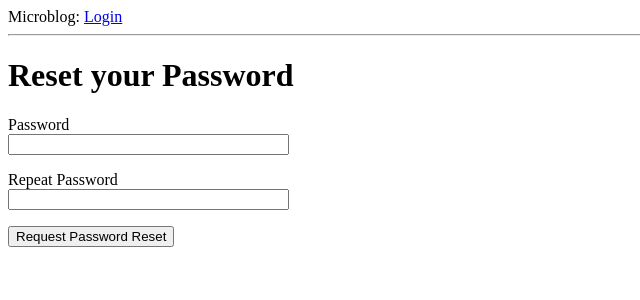
After one commit to petertrichy/flask_microblog, a Flask app: template app/templates/reset_password.html in a window 1280 px wide. The commit adds this page. Shown: the top 300 px of the page, without its empty margins (0-640 px from the left). Run offline with Flask 2, Linux system fonts and the light colour scheme; the template is opened without the code that fills it: values that come from a table or form of the project are taken from there, others are empty.

Commit message:
microblog:step10 email support done

```diff
--- a/app/__init__.py
+++ b/app/__init__.py
@@ -6,6 +6,7 @@ from flask_login import LoginManager
 import logging
 from logging.handlers import SMTPHandler, RotatingFileHandler
 import os
+from flask_mail import Mail
 
 
 app = Flask(__name__)
@@ -14,6 +15,7 @@ db = SQLAlchemy(app)
 migrate = Migrate(app, db)
 login = LoginManager(app)
 login.lgin_view = 'login'
+mail = Mail(app)
 
 
 from app import routes, models, errors
--- a/app/forms.py
+++ b/app/forms.py
@@ -1,6 +1,7 @@
 from flask_wtf import FlaskForm
-from wtforms import StringField, PasswordField, BooleanField, SubmitField, TextAreaField
-from wtforms.validators import ValidationError, DataRequired, Email, EqualTo, Length
+from wtforms import StringField, PasswordField, BooleanField, SubmitField, TextAreaField, validators
+from wtforms.validators import DataRequired, Email
+from wtforms.validators import ValidationError, EqualTo, Length
 from app.models import User
 
 
@@ -46,3 +47,15 @@ class EditProfileForm(FlaskForm):
 class PostForm(FlaskForm):
     post = TextAreaField('Say something', validators=[DataRequired(), Length(min=1, max=140)])
     submit = SubmitField('Submit')
+
+
+class ResetPasswordRequestForm(FlaskForm):
+    email = StringField('Email', [validators.DataRequired(), validators.Email()])
+    submit = SubmitField('Request Password Reset')
+
+
+class ResetPasswordForm(FlaskForm):
+    password = PasswordField('Password', validators=[DataRequired()])
+    password2 = PasswordField('Repeat Password',
+        validators=[DataRequired(), EqualTo('password')])
+    submit = SubmitField('Request Password Reset')
--- a/app/routes.py
+++ b/app/routes.py
@@ -7,6 +7,10 @@ from datetime import datetime
 from app.forms import EditProfileForm
 from app.forms import PostForm
 from app.models import Post
+from app.forms import ResetPasswordForm
+from app.forms import ResetPasswordRequestForm
+from app.email import send_password_reset_email
+
 
 @app.before_request
 def before_request():
@@ -149,3 +153,47 @@ def explore():
         if posts.has_prev else None
     return render_template('index.html', title='Explore', posts=posts.items,
                            next_url=next_url, prev_url=prev_url)
+
+@app.route('/reset_password_request', methods=['GET', 'POST'])
+def reset_password_request():
+    if current_user.is_authenticated:
+        return redirect(url_for('index'))
+    form = ResetPasswordRequestForm()
+    if form.validate_on_submit():
+        user = User.query.filter_by(email=form.email.data).first()
+        if user:
+            send_password_reset_email(user)
+        flash('Check your email for the instructions to reset your password')
+        return redirect(url_for('login'))
+    return render_template('reset_password_request.html',
+                        title='Reset Password', form=form)
+
+@app.route('/reset_password/<token>', methods=['GET', 'POST'])
+def reset_password(token):
+    if current_user.is_authenticated:
+        return redirect(url_for('index'))
+    user = User.verify_reset_password_token(token)
+    if not user:
+        return redirect(url_for('index'))
+    form = ResetPasswordForm()
+    if form.validate_on_submit():
+        user.set_password(form.password.data)
+        db.session.commit()
+        flash('Your password has been reset.')
+        return redirect(url_for('login'))
+    return render_template('reset_password.html', form=form)
+
+
+
+@app.route('/send_mail/')
+@login_required
+def send_mail():
+    try:
+        msg = Message("Send mail tutorial!",
+            sender="petertrichy.test@gmail.com",
+            recipients=["petertrichy@gmail.com"])
+        msg.body = "Yo!\nHave you heard the good word of Python???"
+        mail.send(msg)
+        return 'Mail sent!'
+    except Exception as e:
+        return(str(e))
--- a/app/templates/login.html
+++ b/app/templates/login.html
@@ -21,5 +21,8 @@
 		<p> {{ form.remember_me() }} {{ form.remember_me.label }} </p>
 		<p> {{ form.submit() }} </p>
 	</form>
+	<p> Forgot your password?
+	    <a href="{{ url_for('reset_password_request') }}">Click to Reset It</a>
+	</p>
 	<p>New User? <a href="{{ url_for('register') }}">Click to Register!</a></p>
 {% endblock %}
--- /dev/null
+++ b/app/templates/reset_password.html
@@ -0,0 +1,23 @@
+{% extends "base.html" %}
+
+{% block content %}
+    <h1> Reset your Password </h1>
+	<form action="" method-"post">
+	    {{ form.hidden_tag() }}
+		<p>
+		    {{ form.password.label }}<br>
+			{{ form.password(size=32) }}<br>
+			{% for error in form.password.errors %}
+			<span style="color: red;">[{{ error }}]</span>
+			{% endfor %}
+		</p>
+		<p>
+		    {{ form.password2.label }}<br>
+			{{ form.password2(size=32) }}<br>
+			{% for error in form.password2.errors %}
+			<span style="color: red;">[{{ error }}]</span>
+			{% endfor %}
+		</p>
+		<p>{{ form.submit() }}</p>
+	</form>
+{% endblock %}
```
Also changed, not shown: app/email.py (added, +26 -0 lines), app/models.py (+18 -0 lines), app/templates/email/reset_password.html (added, +12 -0 lines), app/templates/email/reset_password.txt (added, +11 -0 lines), app/templates/reset_password_request.html (added, +16 -0 lines), app.db.
